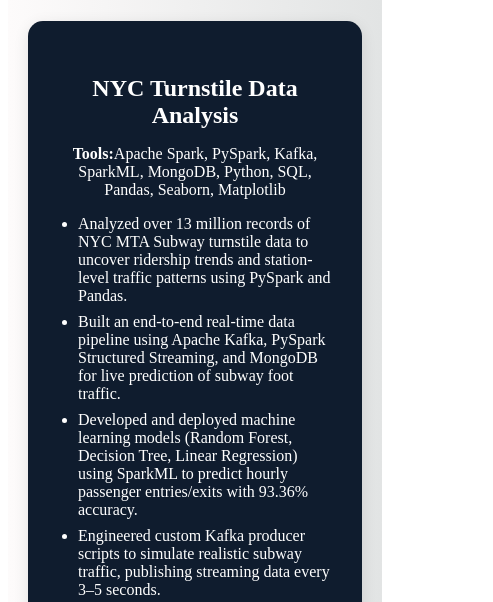
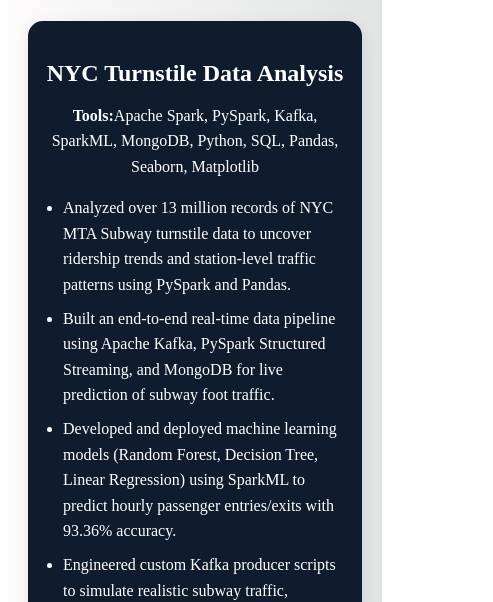
Before and after one commit to MSharma78/Portfolio, a plain HTML site: page proj.html in a window 390 px wide. Shown: the part 264-866 px from the top of the page, 493 px wide, since content can reach past the window. Drawn offline with Linux system fonts and the light colour scheme.

Commit message:
Updated project

```diff
--- a/proj.html
+++ b/proj.html
@@ -146,9 +146,31 @@
   border-radius: 15px;
   box-shadow: 0 4px 15px rgba(0,0,0,0.1);
   max-width: 500px;
-  padding: 30px;
+  width: 100%;
+  padding: 20px;
   text-align: center;
   transition: transform 0.3s ease;
+  box-sizing: border-box;
+  overflow-wrap: break-word;
+}
+.project-card ul,
+.project-card p,
+.project-card li {
+  word-wrap: break-word;
+  overflow-wrap: break-word;
+  white-space: normal;
+  line-height: 1.6;
+  font-size: 1rem;
+}
+@media (max-width: 480px) {
+  .project-card {
+    padding: 15px;
+    font-size: 0.95rem;
+  }
+
+  .project-card h3 {
+    font-size: 1.2rem;
+  }
 }
 
 .project-card:hover {
```
